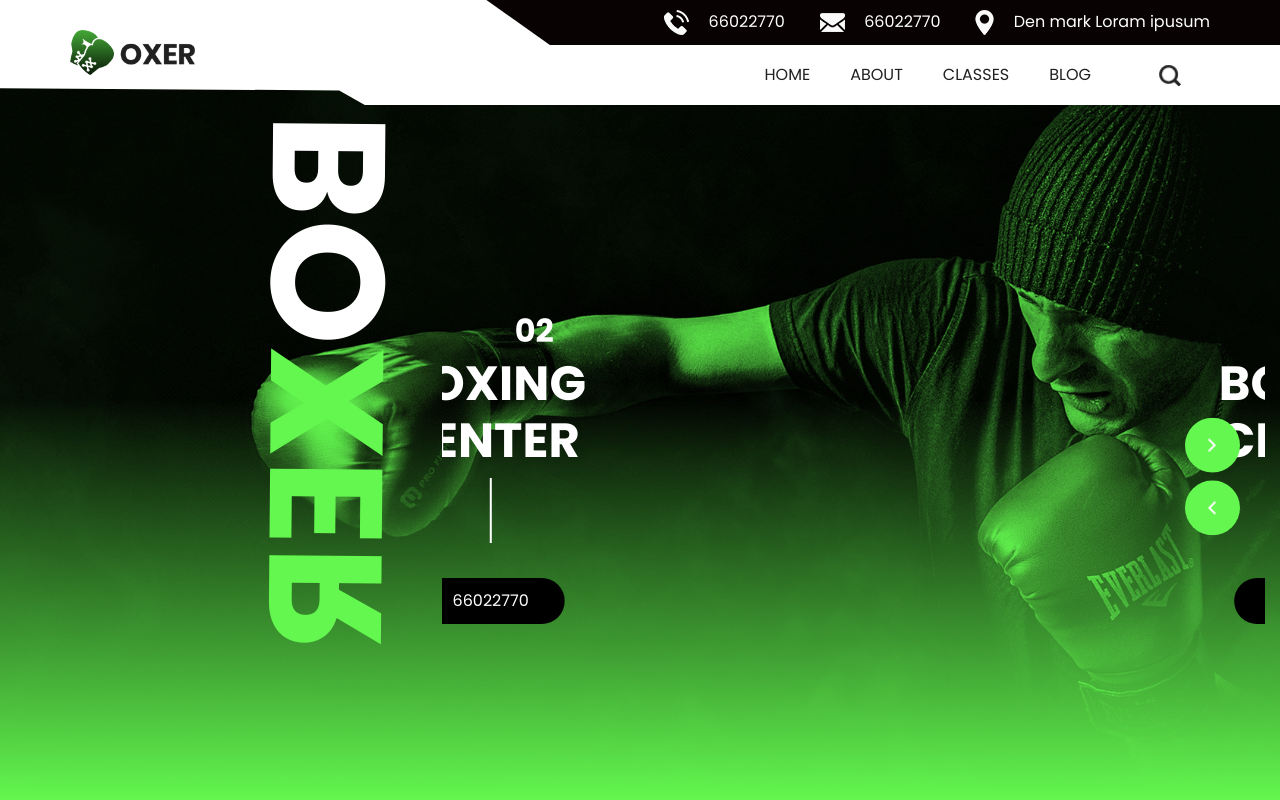
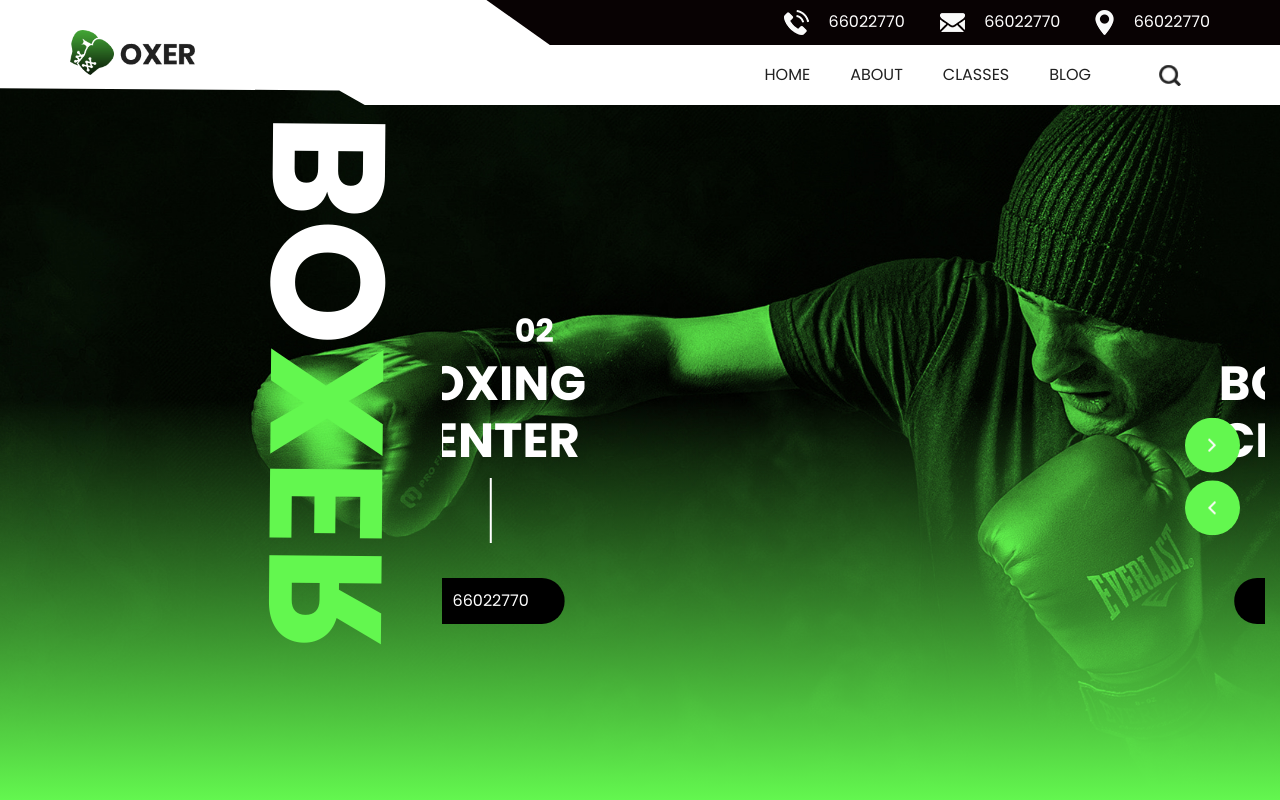
Before and after one commit to ppmonster111/66022770, a plain HTML site: page index.html in a window 1280 px wide. Shown: the top 800 px of the page. Drawn offline with nearby package versions, Linux system fonts and the light colour scheme; some packages are replaced by stand-ins of ours; a web font is replaced by a local one.

Commit message:
Update index.html

```diff
--- a/index.html
+++ b/index.html
@@ -55,7 +55,7 @@
                 <li class="">
                   <a class="" href="">
                     <img src="images/location.png" alt="" />
-                    <span>Den mark Loram ipusum</span>
+                    <span>66022770</span>
                   </a>
                 </li>
               </ul>
```
